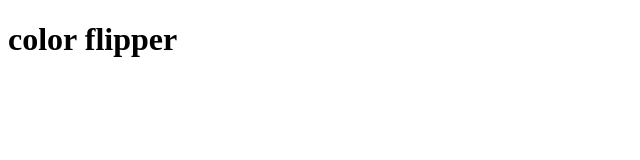
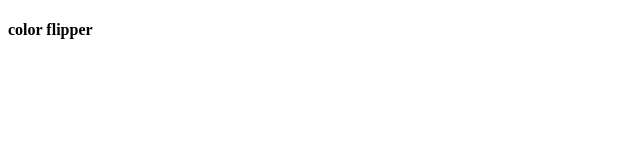
Before and after one commit to Linda-JS/color-flipper, a plain HTML site: page index.html in a window 1280 px wide. Shown: the whole page, without its empty margins (0-640 px from the left). Drawn offline with Linux system fonts and the light colour scheme.

Commit message:
First Commit

```diff
--- a/index.html
+++ b/index.html
@@ -8,7 +8,11 @@
     <link rel="stylesheet" href="style.css" />
   </head>
   <body>
-    <h1>color flipper</h1>
     <script src="app.js"></script>
+    <nav>
+      <div class="nav-center">
+        <h4>color flipper</h4>
+      </div>
+    </nav>
   </body>
 </html>
```
